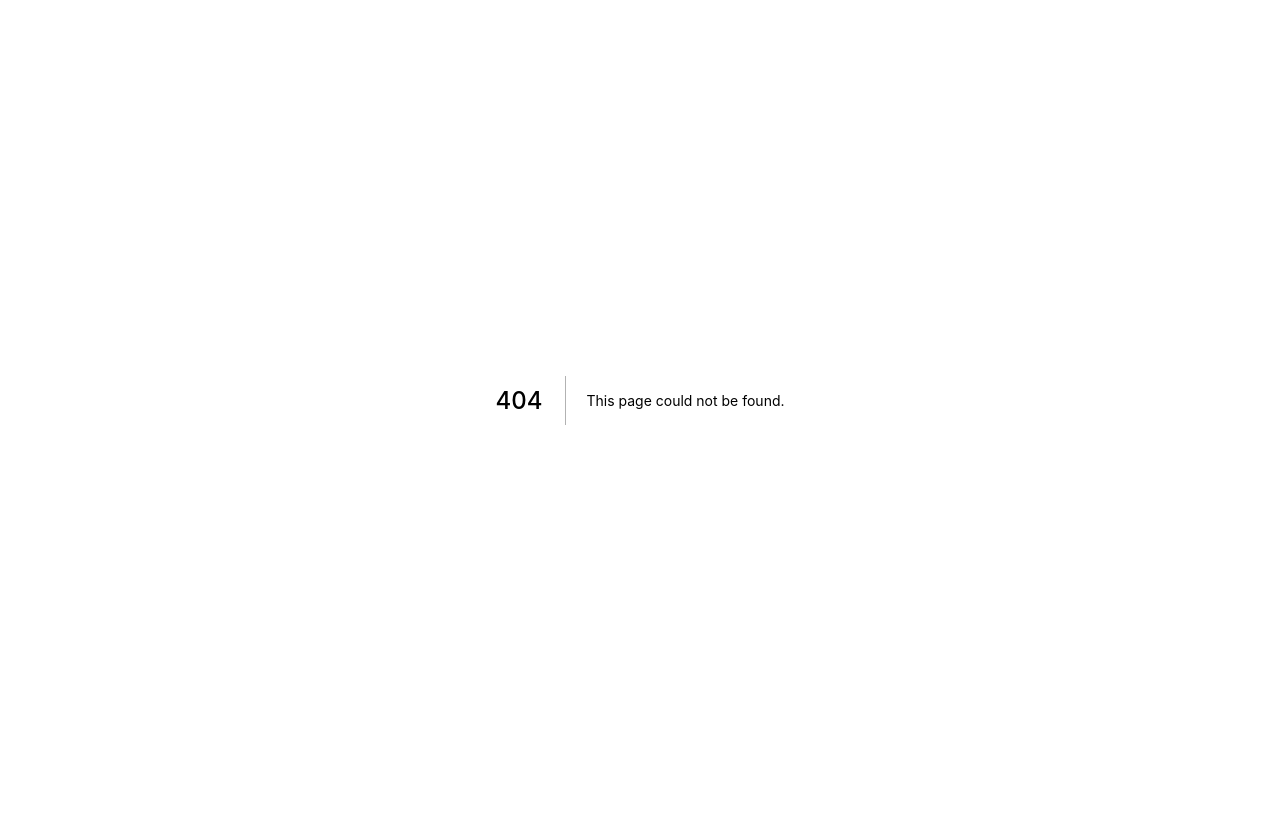
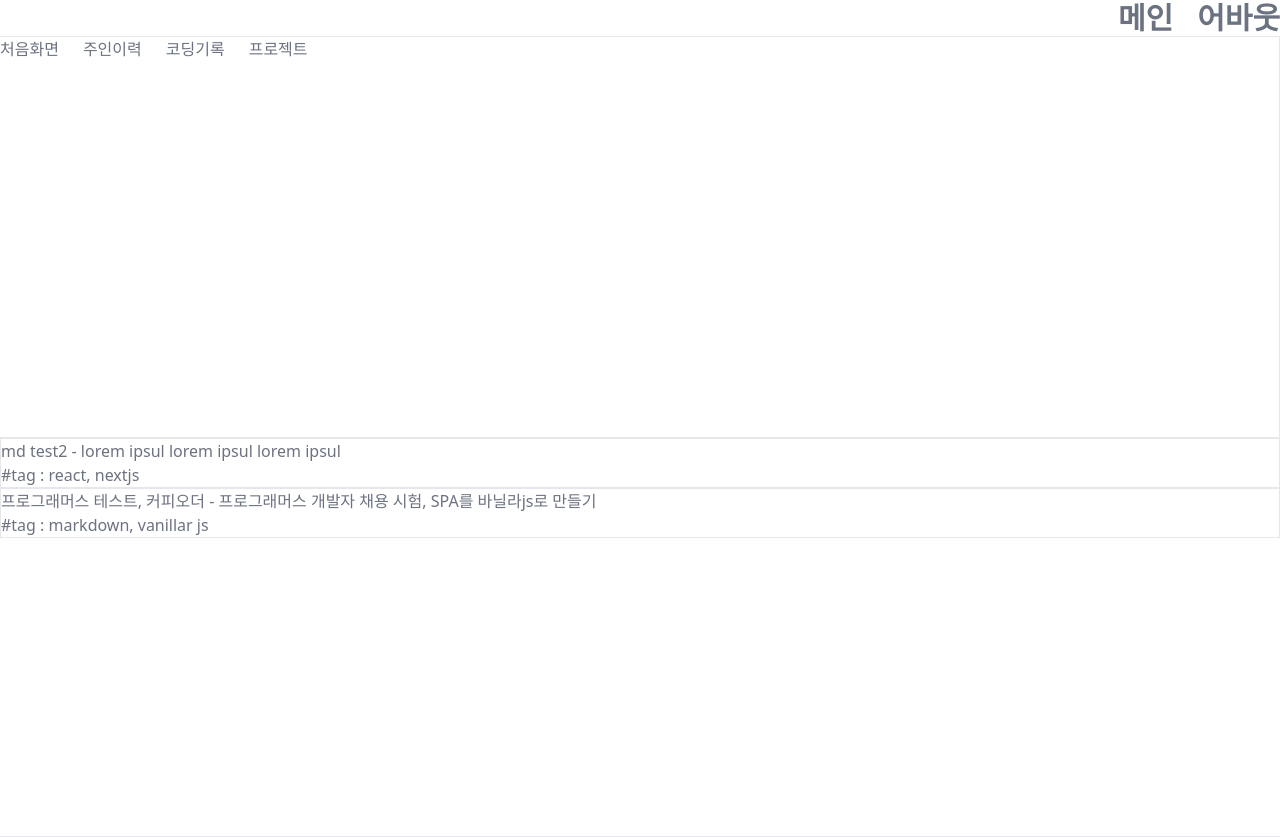
Before and after one commit to ysjkof/ysjkof.github.io, a Next.js app: page /coding in a window 1280 px wide. Before the commit this address had no page. Before the commit the page ends 800 px from the top, so only its background shows below. Built offline with nearby package versions, Linux system fonts and the light colour scheme.

Commit message:
"/coding/[slug]" 라우터와 페이지 생성

```diff
--- /dev/null
+++ b/pages/coding/[slug].tsx
@@ -0,0 +1,105 @@
+import { getFiles, getPostBySlug } from "@libs/getMarkdown";
+import handleMarkdown from "@libs/handleMarkdown";
+import { prefix } from "constant";
+import type { NextPage } from "next";
+import { Params } from "next/dist/server/router";
+import Head from "next/head";
+import Link from "next/link";
+
+interface FrontMatter {
+  description: string;
+  publishedDate: string;
+  tags: any[];
+  title: string;
+}
+interface PostProps {
+  frontMatter: FrontMatter;
+  markdownBody: any;
+}
+
+const Post: NextPage<PostProps> = ({ frontMatter, markdownBody }) => {
+  const htmlContent = handleMarkdown(markdownBody);
+  console.log(frontMatter);
+  return (
+    <>
+      <Head>
+        <title>Github Blog | Coding</title>
+      </Head>
+      <div className="h-screen mx-auto container text-gray-500">
+        <header className="space-x-6 font-semibold text-3xl flex justify-end border-b">
+          <Link href="/" as={prefix + "/"}>
+            <a>메인</a>
+          </Link>
+          <Link href="/about" as={prefix + "/about"}>
+            <a>어바웃</a>
+          </Link>
+        </header>
+        <div className="flex h-full flex-col">
+          <nav className="left-sidebar h-full w-ful border-r">
+            <ul className="flex gap-6">
+              <li className="border-b-2 hover:border-gray-400 border-transparent">
+                <Link href="/" as={prefix + "/"}>
+                  처음화면
+                </Link>
+              </li>
+              <li className="border-b-2 hover:border-gray-400 border-transparent">
+                <Link href="/intro" as={prefix + "/intro"}>
+                  주인이력
+                </Link>
+              </li>
+              <li className="border-b-2 hover:border-gray-400 border-transparent">
+                <Link href="/code" as={prefix + "/coding"}>
+                  코딩기록
+                </Link>
+              </li>
+              <li className="border-b-2 hover:border-gray-400 border-transparent">
+                <Link href="/project" as={prefix + "/project"}>
+                  프로젝트
+                </Link>
+              </li>
+            </ul>
+          </nav>
+          <div className="h-full w-full flex justify-between border-t border-b">
+            {/* <section frontMatter={frontMatter}>
+
+              />
+            </section> */}
+            <article
+              className="markdown-container"
+              dangerouslySetInnerHTML={{ __html: htmlContent }}
+            />
+          </div>
+        </div>
+      </div>
+    </>
+  );
+};
+
+export default Post;
+
+export async function getStaticPaths() {
+  const posts = await getFiles("posts");
+  const paths = posts.map((filename: string) => ({
+    params: {
+      slug: filename.replace(/\.md/, ""),
+    },
+  }));
+  return {
+    paths,
+    fallback: false,
+  };
+}
+
+export async function getStaticProps({ params }: Params) {
+  const { frontMatter, markdownBody } = await getPostBySlug(
+    "posts",
+    params.slug
+  );
+
+  return {
+    props: {
+      frontMatter,
+      markdownBody,
+    },
+  };
+}
--- /dev/null
+++ b/pages/coding/index.tsx
@@ -0,0 +1,107 @@
+import { getAllPostsWithFrontMatter } from "@libs/getMarkdown";
+import { prefix } from "constant";
+import type { NextPage } from "next";
+import Head from "next/head";
+import Link from "next/link";
+
+interface FrontMatter {
+  description: string;
+  publishedDate: string;
+  tags: any[];
+  title: string;
+}
+interface Post {
+  frontMatter: FrontMatter;
+  slug: string;
+}
+interface BlogProps {
+  title: string;
+  description: string;
+  posts: Post[];
+}
+const Posts: NextPage<BlogProps> = ({ title, description, posts }) => {
+  console.log(title, description, posts);
+  return (
+    <>
+      <Head>
+        <title>Github Blog | Coding</title>
+      </Head>
+      <div className="h-screen mx-auto container text-gray-500">
+        <header className="space-x-6 font-semibold text-3xl flex justify-end border-b">
+          <Link href="/" as={prefix + "/"}>
+            <a>메인</a>
+          </Link>
+          <Link href="/about" as={prefix + "/about"}>
+            <a>어바웃</a>
+          </Link>
+        </header>
+        <div className="flex h-full flex-col">
+          <nav className="left-sidebar h-full w-ful border-r">
+            <ul className="flex gap-6">
+              <li className="border-b-2 hover:border-gray-400 border-transparent">
+                <Link href="/" as={prefix + "/"}>
+                  처음화면
+                </Link>
+              </li>
+              <li className="border-b-2 hover:border-gray-400 border-transparent">
+                <Link href="/intro" as={prefix + "/intro"}>
+                  주인이력
+                </Link>
+              </li>
+              <li className="border-b-2 hover:border-gray-400 border-transparent">
+                <Link href="/code" as={prefix + "/coding"}>
+                  코딩기록
+                </Link>
+              </li>
+              <li className="border-b-2 hover:border-gray-400 border-transparent">
+                <Link href="/project" as={prefix + "/project"}>
+                  프로젝트
+                </Link>
+              </li>
+            </ul>
+          </nav>
+          <div className="h-full w-full flex justify-between border-t border-b">
+            {!posts && <div>No posts!</div>}
+            <ul className="w-full">
+              {posts &&
+                posts
+                  .sort(
+                    (a, b) =>
+                      new Date(b.frontMatter.publishedDate).getTime() -
+                      new Date(a.frontMatter.publishedDate).getTime()
+                  )
+                  .map((post) => {
+                    return (
+                      <article
+                        key={post.slug}
+                        className="post-title border w-full"
+                      >
+                        <Link href={{ pathname: `/coding/${post.slug}` }}>
+                          <a>{post.frontMatter.title}</a>
+                        </Link>{" "}
+                        - {post.frontMatter.description}
+                        <p>#tag : {post.frontMatter.tags.join(", ")}</p>
+                      </article>
+                    );
+                  })}
+            </ul>
+          </div>
+        </div>
+      </div>
+    </>
+  );
+};
+
+export default Posts;
+
+export async function getStaticProps() {
+  const posts = await getAllPostsWithFrontMatter("posts");
+
+  return {
+    props: {
+      posts,
+      title: "Blog",
+      description: "Posts on software engineering",
+    },
+  };
+}
```
